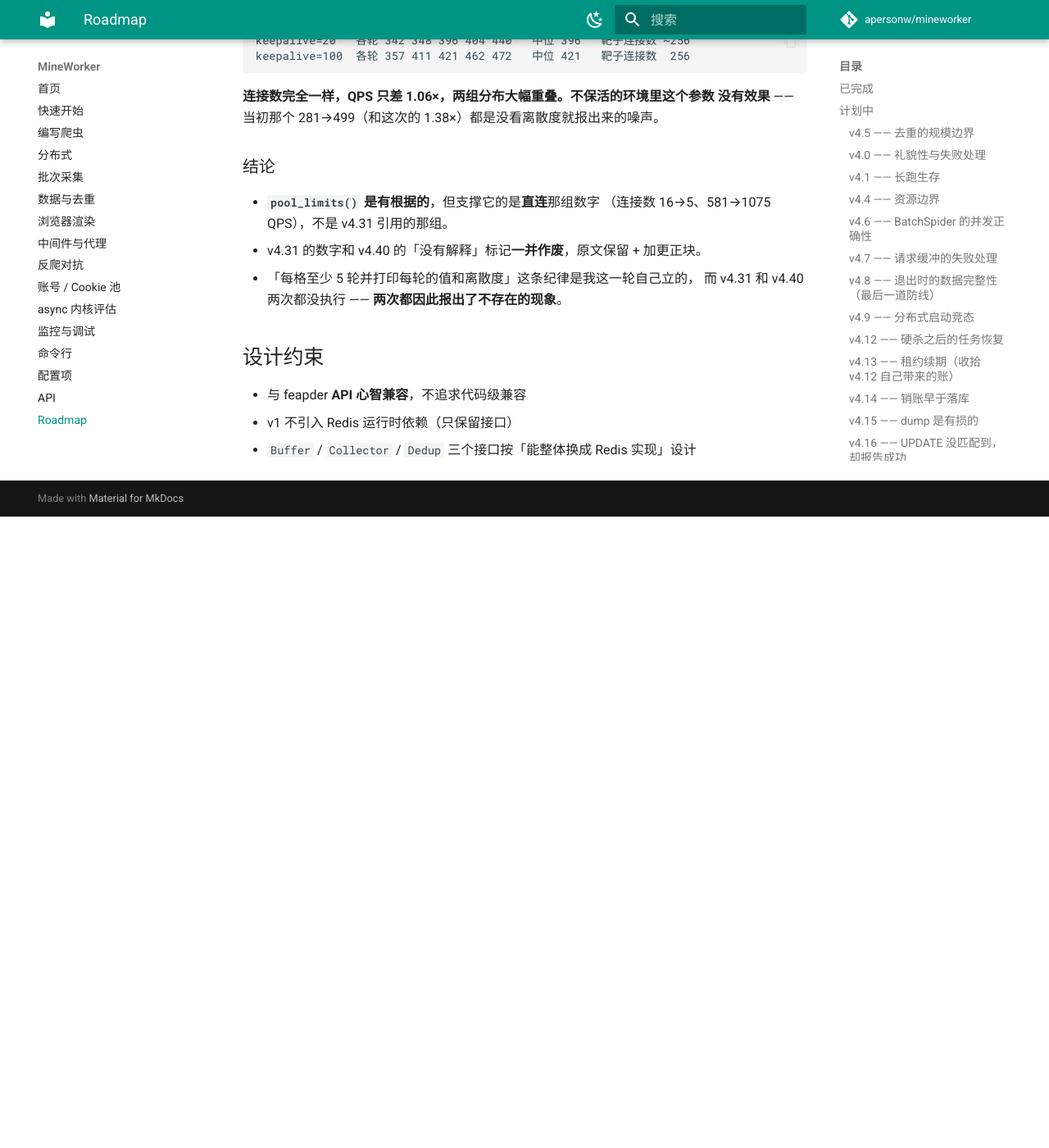
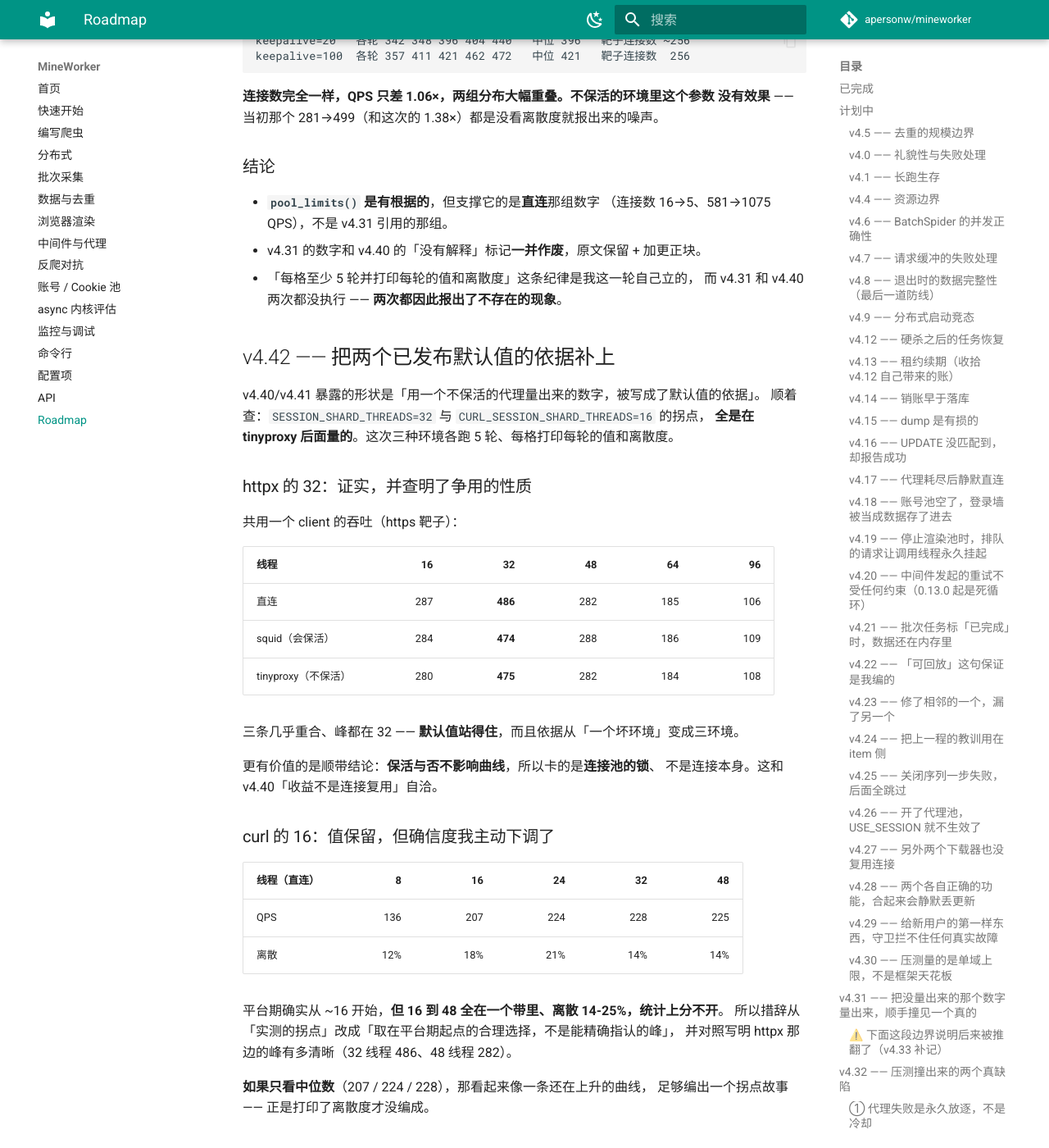
Before and after one commit to apersonw/mineworker, an MkDocs documentation site: the page built from docs/roadmap.md, in a window 1280 px wide and 1400 px high, scrolled down 49362 px. Shown: the whole window at 82% size. Built offline with MkDocs 1.6.1 and Material for MkDocs 9.7.7, drawn with Linux system fonts in a browser that asks for light colours; comment, search, counter and statistics services are not loaded; before the commit the page ends 49992 px from its top, so only the background shows below that; some of the changed text lies outside the part shown.

Commit message:
docs: 补上两个分片阈值的依据（三环境复量）
v4.40/v4.41 暴露的形状是「用不保活的代理量出来的数字被写成默认值的依据」。
顺着查：SESSION_SHARD_THREADS=32 与 CURL_SESSION_SHARD_THREADS=16 的拐点
全是在 tinyproxy 后面量的。三种环境各跑 5 轮、每格打印每轮的值和离散度。

httpx 的 32 —— 证实。共用一个 client 的吞吐（https）：
    线程        16    32    48    64    96
    直连       287   486   282   185   106
    squid      284   474   288   186   109
    tinyproxy  280   475   282   184   108
三条几乎重合、峰都在 32。依据从「一个坏环境」升级为三环境。
顺带查明争用的性质：**保活与否不影响曲线**，所以卡的是连接池的锁、
不是连接本身 —— 与 v4.40「收益不是连接复用」自洽。

curl 的 16 —— 值保留，确信度主动下调。直连 8/16/24/32/48 线程
136/207/224/228/225 QPS，离散 12-21%：平台期确实从 ~16 开始，
**但 16 到 48 全在一个带里、统计上分不开**。措辞从「实测的拐点」改成
「取在平台期起点的合理选择，不是能精确指认的峰」，并对照写明 httpx 那边
的峰有多清晰。如果只看中位数（207/224/228），那看起来像还在上升的曲线，
足够编出一个拐点故事 —— 正是打印了离散度才没编成。

分片收益 2.4× → 1.3-1.6×：三环境 32/48/64 线程分别是
直连 1.49/1.34/1.63×、squid 1.41/1.54/1.47×、tinyproxy 1.16/1.43/1.66×。
文档里那个 2.4×（64 线程 242→589）没有复现，这次分片后约 355。
收益是真的，倍数被高估了 —— 那个数当初只在 tinyproxy 下量过一次。

**没有改任何行为**：两个默认值都没动，改的是依据和措辞 ——
一个从「碰巧对」升级为「验证过」，一个从「精确拐点」降级为「合理选择」。

四条检查：ruff check 通过、ruff format --check 173 files already formatted、
mypy 通过、683 passed（CI 的 -m "not network" 口径）。

Co-Authored-By: Claude Opus 5 <noreply@anthropic.com>

```diff
--- a/docs/roadmap.md
+++ b/docs/roadmap.md
@@ -1709,6 +1709,57 @@ v4.40 结尾留了个明确的未解之谜：`max_keepalive_connections` 20→10
 - 「每格至少 5 轮并打印每轮的值和离散度」这条纪律是我这一轮自己立的，
   而 v4.31 和 v4.40 两次都没执行 —— **两次都因此报出了不存在的现象**。
 
+## v4.42 —— 把两个已发布默认值的依据补上
+
+v4.40/v4.41 暴露的形状是「用一个不保活的代理量出来的数字，被写成了默认值的依据」。
+顺着查：`SESSION_SHARD_THREADS=32` 与 `CURL_SESSION_SHARD_THREADS=16` 的拐点，
+**全是在 tinyproxy 后面量的**。这次三种环境各跑 5 轮、每格打印每轮的值和离散度。
+
+### httpx 的 32：证实，并查明了争用的性质
+
+共用一个 client 的吞吐（https 靶子）：
+
+| 线程 | 16 | 32 | 48 | 64 | 96 |
+|---|---:|---:|---:|---:|---:|
+| 直连 | 287 | **486** | 282 | 185 | 106 |
+| squid（会保活） | 284 | **474** | 288 | 186 | 109 |
+| tinyproxy（不保活） | 280 | **475** | 282 | 184 | 108 |
+
+三条几乎重合、峰都在 32 —— **默认值站得住**，而且依据从「一个坏环境」变成三环境。
+
+更有价值的是顺带结论：**保活与否不影响曲线**，所以卡的是**连接池的锁**、
+不是连接本身。这和 v4.40「收益不是连接复用」自洽。
+
+### curl 的 16：值保留，但确信度我主动下调了
+
+| 线程（直连） | 8 | 16 | 24 | 32 | 48 |
+|---|---:|---:|---:|---:|---:|
+| QPS | 136 | 207 | 224 | 228 | 225 |
+| 离散 | 12% | 18% | 21% | 14% | 14% |
+
+平台期确实从 ~16 开始，**但 16 到 48 全在一个带里、离散 14-25%，统计上分不开**。
+所以措辞从「实测的拐点」改成「取在平台期起点的合理选择，不是能精确指认的峰」，
+并对照写明 httpx 那边的峰有多清晰（32 线程 486、48 线程 282）。
+
+**如果只看中位数**（207 / 224 / 228），那看起来像一条还在上升的曲线，
+足够编出一个拐点故事 —— 正是打印了离散度才没编成。
+
+### 分片收益：2.4× → 1.3-1.6×
+
+| 线程 | 直连 | squid | tinyproxy |
+|---|---:|---:|---:|
+| 32 | 1.49× | 1.41× | 1.16× |
+| 48 | 1.34× | 1.54× | 1.43× |
+| 64 | 1.63× | 1.47× | 1.66× |
+
+文档里写的 **2.4×（64 线程 242→589）没有复现**，这次量到分片后约 355。
+收益是真的，倍数被高估了 —— 那个数当初只在 tinyproxy 下量过一次。
+
+### 这一格没有改任何行为
+
+两个默认值都没动。改的是它们的**依据和措辞**：一个从「碰巧对」升级为「验证过」，
+一个从「精确拐点」降级为「合理选择」。
+
 ## 设计约束
 
 - 与 feapder **API 心智兼容**，不追求代码级兼容
--- a/docs/settings.md
+++ b/docs/settings.md
@@ -137,6 +137,17 @@ MINEWORKER_SPIDER_THREAD_COUNT=8 MINEWORKER_LOG_LEVEL=DEBUG python main.py
 | 按 32 线程分片 | 269 | 451 | **563** | **492** | **434** |
 | 每请求新建（不开 session） | 173 | 203 | 243 | 249 | 265 |
 
+**拐点已在三种环境复核（v4.42，各 5 轮）**，共用一个 client 的曲线：
+
+| 线程 | 16 | 32 | 48 | 64 | 96 |
+|---|---:|---:|---:|---:|---:|
+| 直连 | 287 | **486** | 282 | 185 | 106 |
+| squid（会保活） | 284 | **474** | 288 | 186 | 109 |
+| tinyproxy（不保活） | 280 | **475** | 282 | 184 | 108 |
+
+三条几乎重合、峰都在 32 —— 默认值站得住。而且**保活与否不影响曲线**，
+说明卡的是连接池的锁而不是连接本身。
+
 共用一个 client 在 ~32 线程见顶后**掉头向下**，48 线程往上甚至比不开 session 还慢。
 `SESSION_SHARD_THREADS`（默认 32，即实测拐点）让每个代理按需开多片连接池，
 把这一段补回来。
```
Also changed, not shown: 3 other files.
